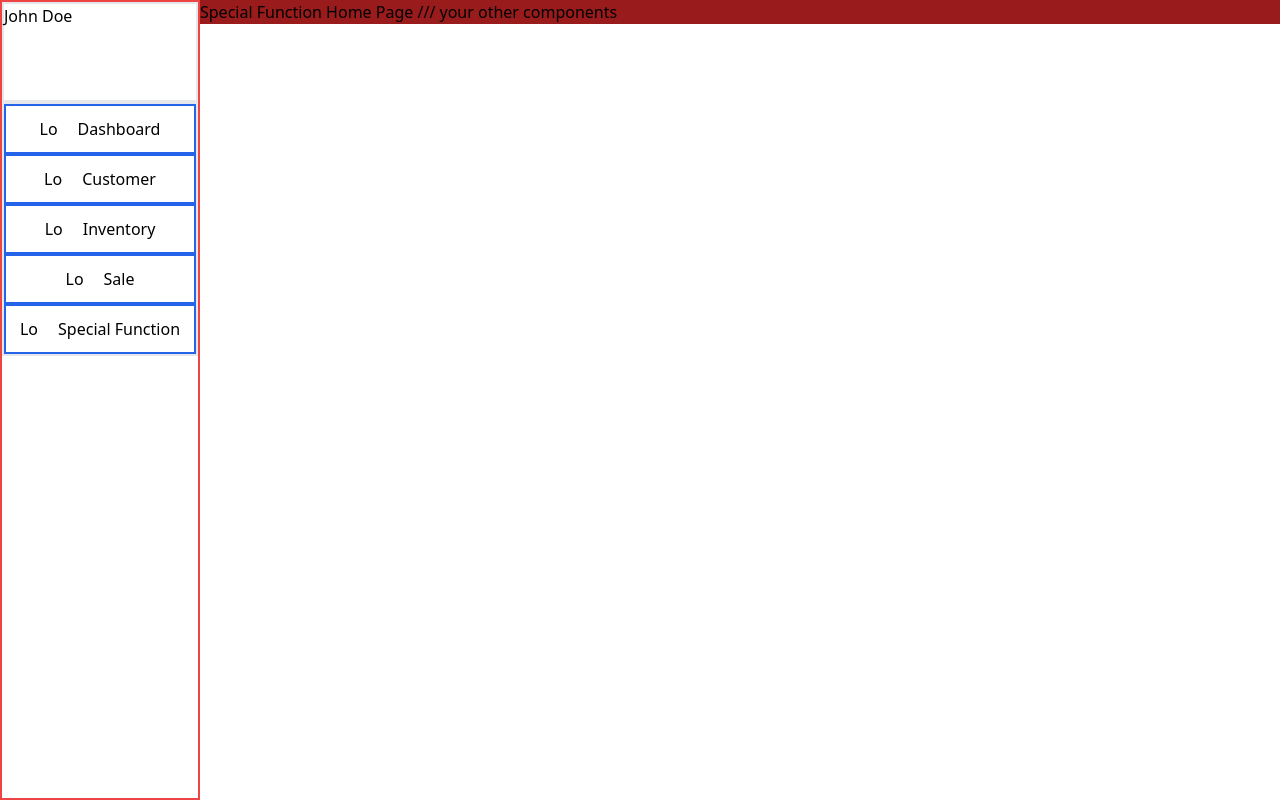
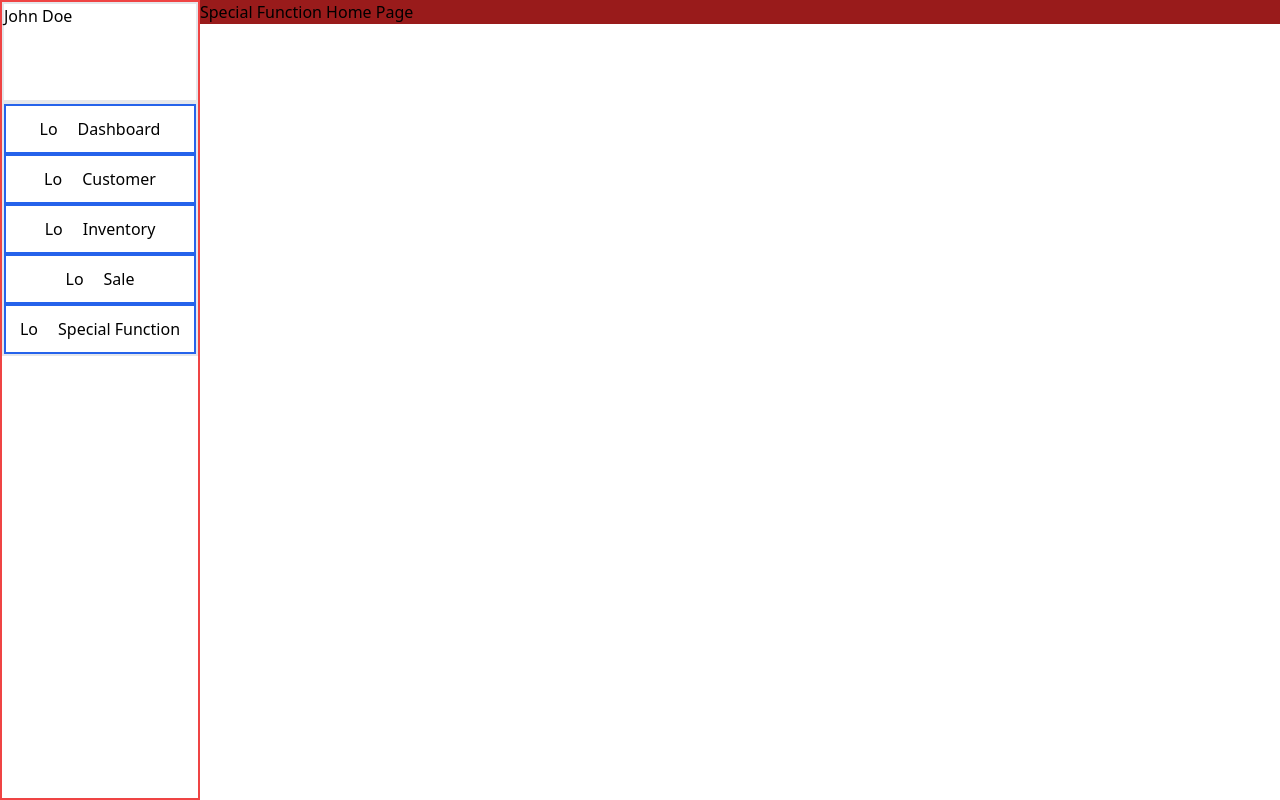
Before and after one commit to SLIIT-3Y-S1/SPM_SALE_OPTIMIZER, a Next.js app in the folder client/: page /special-function in a window 1280 px wide. Shown: the top 800 px of the page. Built offline with nearby package versions, Linux system fonts and the light colour scheme.

Commit message:
comments refactor

```diff
--- a/client/src/app/(pages)/Inventory/page.tsx
+++ b/client/src/app/(pages)/Inventory/page.tsx
@@ -4,7 +4,7 @@ const InventoryHomePage = () => {
   return (
     <div className='bg-red-800 w-full h-full ml-[200px]'>
       Inventory Home Page
-       /// your other components
+      {/*your other components*/}
     </div>
   )
 }
--- a/client/src/app/(pages)/customer-segmentation/page.tsx
+++ b/client/src/app/(pages)/customer-segmentation/page.tsx
@@ -3,7 +3,7 @@ const CustomerHomePage = () => {
   return (
     <div className='bg-red-800 w-full h-full ml-[200px]'>
       Customer Home Page
-       /// your other components
+       {/*your other components*/}
     </div>
   )
 }
--- a/client/src/app/(pages)/sale-forecast/page.tsx
+++ b/client/src/app/(pages)/sale-forecast/page.tsx
@@ -9,7 +9,7 @@ const SaleForecastHomePage = async () => {
   return (
    <div className='bg-red-800 w-full h-full ml-[200px]'>
       Customer Home Page
-       /// your other components
+       {/*your other components*/}
        <SaleList sales={sales} />
     </div>
   );
--- a/client/src/app/(pages)/special-function/page.tsx
+++ b/client/src/app/(pages)/special-function/page.tsx
@@ -1,10 +1,8 @@
-
-
 const SpecialFunctionHomePage = () => {
   return (
     <div className='bg-red-800 w-full h-full ml-[200px]'>
       Special Function Home Page
-       /// your other components
+       {/*your other components*/}
     </div>
   )
 }
```
